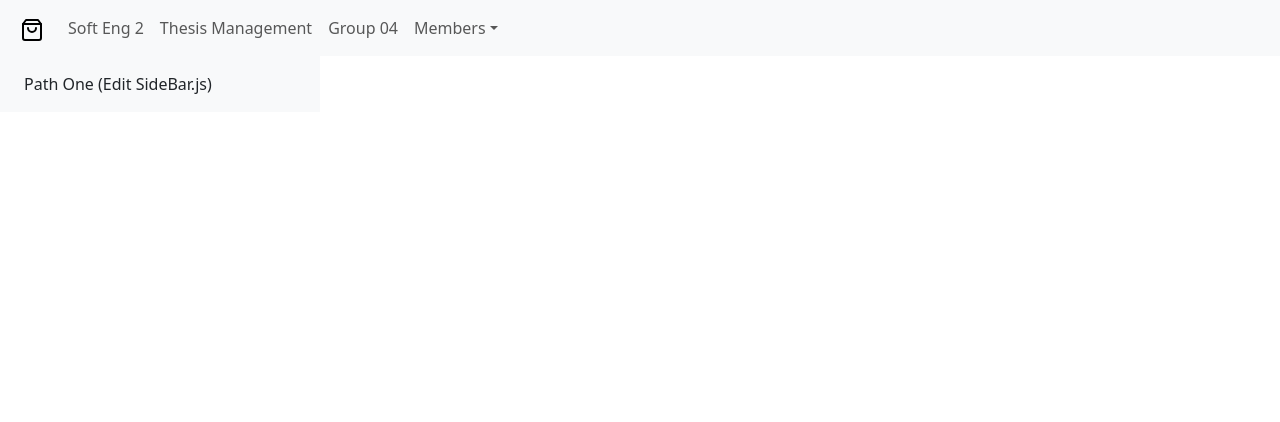
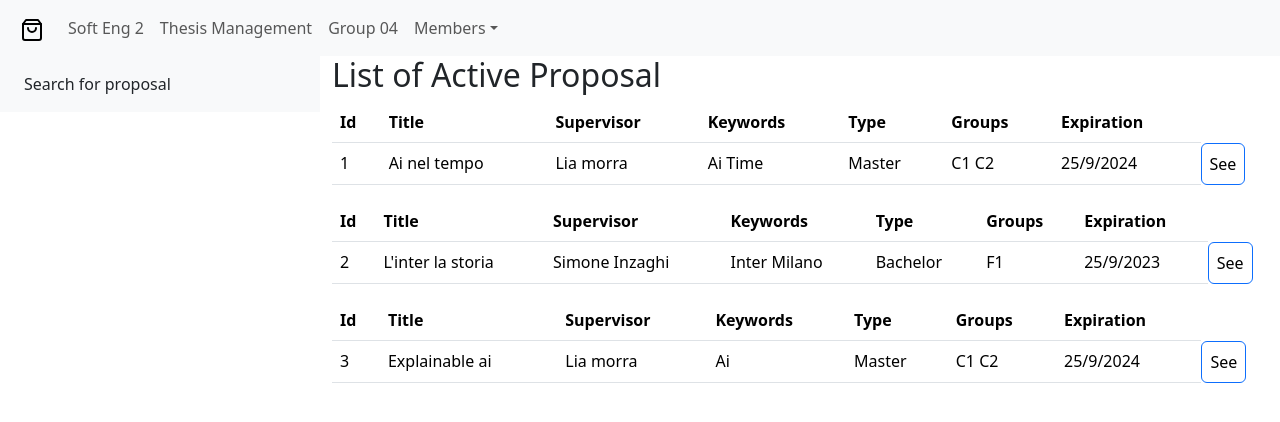
Before and after one commit to Nicolfo/thesis-management, a React (Create React App) app in the folder frontend/: page / in a window 1280 px wide. Shown: the top 422 px of the page. Built offline with nearby package versions, Linux system fonts and the light colour scheme.

Commit message:
Frontend search/apply for a proposal

```diff
--- a/frontend/package.json
+++ b/frontend/package.json
@@ -37,5 +37,9 @@
       "last 1 firefox version",
       "last 1 safari version"
     ]
-  }
+  },
+  "description": "This project was bootstrapped with [Create React App](https://github.com/facebook/create-react-app).",
+  "main": "index.js",
+  "author": "",
+  "license": "ISC"
 }
--- /dev/null
+++ b/frontend/src/API/Api.js
@@ -0,0 +1,39 @@
+const URL = 'http://localhost:8080';
+
+
+
+function getJson(httpResponsePromise) {
+    // server API always return JSON, in case of error the format is the following { error: <message> }
+    return new Promise((resolve, reject) => {
+      httpResponsePromise
+        .then((response) => {
+          if (response.ok) {
+
+           // the server always returns a JSON, even empty {}. Never null or non json, otherwise the method will fail
+           response.json()
+              .then( json => resolve(json) )
+              .catch( err => reject({ error: "Cannot parse server response" }))
+
+          } else {
+            // analyzing the cause of error
+            response.json()
+              .then(obj =>
+                reject(obj)
+                ) // error msg in the response body
+              .catch(err => reject({ error: "Cannot parse server response" })) // something else
+          }
+        })
+        .catch(err =>
+          reject({ errorFetch: "Cannot communicate"  })
+        ) // connection error
+    });
+  }
+
+
+export async function getAllProposal() {
+    return getJson( fetch(URL + '/API/proposal/getAll'));
+};
+
+export async function getAllSupervisors() {
+    return getJson( fetch(URL + '/API/prof/getAll'));
+};
--- a/frontend/src/App.js
+++ b/frontend/src/App.js
@@ -4,21 +4,21 @@ import 'bootstrap/dist/css/bootstrap.css';
 import {BrowserRouter as Router, useLocation} from "react-router-dom";
 import SideBar from "./SideBar/SideBar";
 import NavBar from "./NavBar/NavBar";
+import {useEffect, useState} from "react";
+import {getAllProposal, getAllSupervisors} from "./API/Api";
+import ProposalList from "./Content/ProposalList";
+import RenderProposal from "./Content/RenderProposal";
 
 function Content(props) {
-
-
-
-
-
 
 
   const path = useLocation().pathname.toString();
   switch (path) {                                //add to this switch-case your content (defined in the Content folder)
     case "/":
-    case "/path-one":
-
-      return <></>
+    case "/search-for-proposal":
+      return <ProposalList listOfProposal={props.listOfProposal} setProposalSelected={props.setProposalSelected}></ProposalList>
+    case "/see-proposal":
+      return <RenderProposal listOfProposal={props.listOfProposal} proposalSelected={props.proposalSelected}></RenderProposal>
 
     default:
       return <h1>Path not found</h1>
@@ -27,16 +27,58 @@ function Content(props) {
 
 function App() {
 
+  const [clickOnProposal, setClickOnProposal] = useState(0);
+
+//MOCK DATA
+  let pro1 = [1, "Ai nel tempo", "Lia morra", ["Antonio", "Gianni"], ["Ai", "Time"], "Master", ["C1", "C2"], "Nel tempo bla bla", "ai2", "No notes", "25/9/2024"]
+  let pro2 = [2, "L'inter la storia", "Simone Inzaghi", ["Adriano", "Milito"], ["Inter", "Milano"], "Bachelor", "F1", "La storia dell'inter nel 2010", "scienze motorie 1", "No notes", "25/9/2023"]
+  let pro3 = [3, "Explainable ai", "Lia morra", ["Antonio"], "Ai", "Master", ["C1", "C2"], "The challenge of the new era", "ai2", "No notes", "25/9/2024"]
+  let proposalList = [pro1, pro2, pro3];
+  let professorsList = ["Lia Morra", "Simone Inzaghi", "Marco", "Giardini", "Feroce"]
+
+
+
+
+  const [listOfProposal, setListOfProposal] = useState(proposalList)
+  const [listOfSupervisors, setListOfSupervisors] = useState(professorsList)
+
+  const [proposalSelected, setProposalSelected] = useState(0);
+  const searchForProposalClicked = () => {
+    setClickOnProposal((clickOnProposal) => clickOnProposal + 1);
+  }
+
+  useEffect( ()=>{
+    // call the api to retrieve the list of active proposal
+    // api called every time the user click on the button to search for proposal.
+    // retrieve all the proposals. for the filters, they are applicated on the fontend (we wanna evitate to do a lot of queries so a lot of api calls)
+    // cause we already have all the acrtive proposals (more time to do api than local computation)
+    // we can do that because we can assume that the insert of a new proposal is a lot less of the number of serch for a proposal
+
+    /*
+    getAllProposal()
+          .then((list)=> { setListOfProposal(list);})
+
+    getAllSupervisors
+          .then((list) => {setListOfSupervisors(list);})
+          */
+
+      console.log("api called")
+    console.log(clickOnProposal)
+
+
+
+  }, [clickOnProposal]);
+
   return (
       <div className="container-fluid" style={{height: '90vh'}}>
         <div className="row align-items-start">
           <Router>
             <NavBar>
             </NavBar>
-            <SideBar>
+            <SideBar searchForProposalClicked={searchForProposalClicked}>
             </SideBar>
             <div className="col-9">
-              <Content>
+              <Content listOfProposal={listOfProposal} setProposalSelected={setProposalSelected} proposalSelected={proposalSelected}>
               </Content>
             </div>
           </Router>
--- /dev/null
+++ b/frontend/src/Content/ProposalList.jsx
@@ -0,0 +1,73 @@
+import Table from 'react-bootstrap/Table';
+import {Button} from "react-bootstrap";
+import {useNavigate} from 'react-router-dom';
+
+function ProposalList(props){
+    const navigate = useNavigate();
+
+
+    const shortProposalSchema = ["Id", "Title", "Supervisor","Keywords", "Type", "Groups","Expiration"]
+
+
+    let indexForShortProposal = [0,1,2,4,5,6,10]
+
+    let shortProposal = props.listOfProposal.map((e,i) => {
+        return e.filter((item, index) => indexForShortProposal.includes(index))
+
+
+    })
+
+    return (
+
+        <div>
+            <h2>List of Active Proposal</h2>
+
+
+            {shortProposal.map((proposal, index)=>{
+                return(
+                    <Table >
+                        <thead >
+                            <tr>
+                                {
+                                    shortProposalSchema.map((e,i) => {
+                                        return(
+                                            <th key={e}>{e}</th>
+                                        );
+
+                                    })
+                                }
+
+                            </tr>
+                        </thead>
+                        <tbody>
+                            <tr>
+                        {proposal.map((e,i) => {
+
+                            if (Array.isArray(e)){
+                                return (<td key={i}>{e.map((el,ind) => {
+                                    return(
+
+                                       el+ " "
+
+                                    );
+                                })}</td>)
+
+                            }else{
+                            return( <td key={i}>{e}</td>
+
+                            );
+                        }})}
+                                <Button onClick={()=> {props.setProposalSelected(index); navigate('/see-proposal')}}>See </Button>
+                            </tr>
+
+                        </tbody>
+                    </Table>
+
+                );
+
+            })}
+        </div>
+    );
+}
+
+export default ProposalList;
--- /dev/null
+++ b/frontend/src/Content/RenderProposal.jsx
@@ -0,0 +1,42 @@
+import {map} from "react-bootstrap/ElementChildren";
+import {Button} from "react-bootstrap";
+import {useNavigate} from 'react-router-dom';
+
+
+function RenderProposal(props){
+    let proposal = props.listOfProposal[props.proposalSelected];
+    const navigate = useNavigate();
+
+    const proposalPart = ["Id", "Title", "Supervisor", "CoSupervisors", "Keywords", "Type", "Groups", "Description", "RequiredKnowledge", "Notes", "Expiration"]
+
+    return( <div>
+            <h2>Selected proposal: {proposal[1]}</h2>
+            {proposal.map((el, indx) =>{
+                return(
+                    <div>
+                        <h5>{proposalPart[indx]} : </h5>
+
+                        {!Array.isArray(el) ? <p>{el}</p>: <p>{el.map((e,ind) => {
+                            return(
+                            e + " "
+                            );
+                        }) }</p>}
+
+                    </div>
+                );
+
+
+                })
+            }
+            <Button onClick={()=> navigate('/search-for-proposal')}>Apply</Button>
+            <Button onClick={()=> navigate('/search-for-proposal')}>Go Back</Button>
+        </div>
+
+
+
+
+    );
+
+}
+
+export default RenderProposal
--- a/frontend/src/SideBar/SideBar.js
+++ b/frontend/src/SideBar/SideBar.js
@@ -9,8 +9,8 @@ function SideBar(props){
             <aside>
                 <ul className="nav nav-pills flex-column mb-auto nav-fill ">
                     <li className="nav-item">
-                        <button className={path==='/path-one' ? "nav-link active link-light text-start":"nav-link link-dark text-start"} onClick={()=>{navigate('/path-one')}} >
-                            Path One (Edit SideBar.js)
+                        <button className={path==='/search-for-proposal' ? "nav-link active link-light text-start":"nav-link link-dark text-start"} onClick={()=>{navigate('/search-for-proposal'); props.searchForProposalClicked()}} >
+                            Search for proposal
                         </button>
                     </li>
 
```
Also changed, not shown: 2 other files (tests, documents, lock files or other folders).
